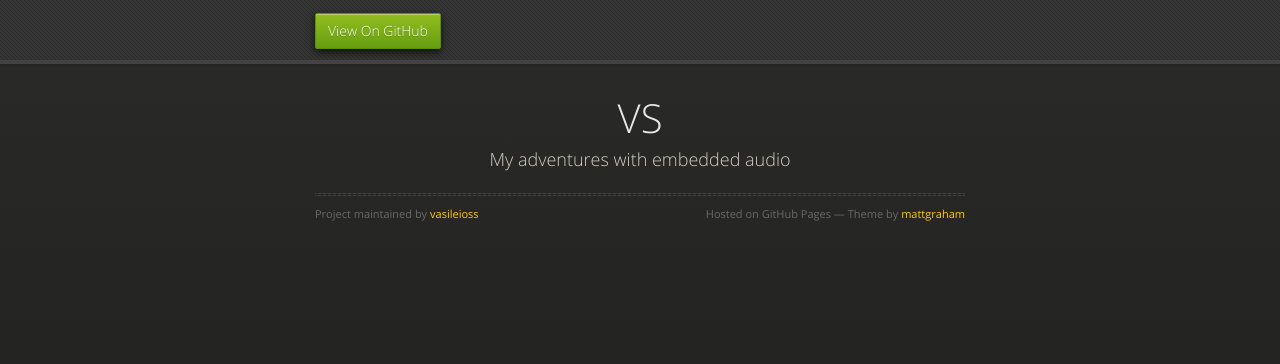
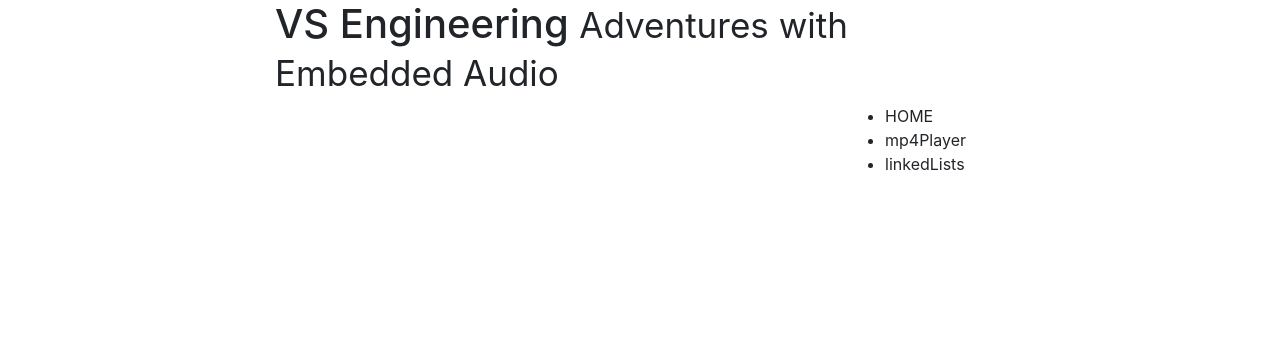
Before and after one commit to santinio/vasileioss.github.io, a plain HTML site: page index.html in a window 1280 px wide. Drawn offline with nearby package versions, Linux system fonts and the light colour scheme.

Commit message:
Update index.html

```diff
--- a/index.html
+++ b/index.html
@@ -1,47 +1,69 @@
-<!doctype html>
-<html>
-  <head>
-    <meta charset="utf-8">
-    <meta http-equiv="X-UA-Compatible" content="chrome=1">
-    <title>Vasileioss.GitHub.io by vasileioss</title>
-    <link rel="stylesheet" href="stylesheets/styles.css">
-    <link rel="stylesheet" href="stylesheets/github-dark.css">
-    <script src="https://ajax.googleapis.com/ajax/libs/jquery/1.7.1/jquery.min.js"></script>
-    <script src="javascripts/respond.js"></script>
-    <!--[if lt IE 9]>
-      <script src="//html5shiv.googlecode.com/svn/trunk/html5.js"></script>
-    <![endif]-->
-    <!--[if lt IE 8]>
-    <link rel="stylesheet" href="stylesheets/ie.css">
-    <![endif]-->
-    <meta name="viewport" content="width=device-width, initial-scale=1, user-scalable=no">
+<!DOCTYPE html>
+<html lang="en">
+<head>
+  <meta charset="utf-8">
+  <title>Bootstrap 3, from LayoutIt!</title>
+  <meta name="viewport" content="width=device-width, initial-scale=1.0">
+  <meta name="description" content="">
+  <meta name="author" content="">
 
-  </head>
-  <body>
-      <div id="header">
-        <nav>
-          <li class="fork"><a href="https://github.com/vasileioss">View On GitHub</a></li>
-        </nav>
-      </div><!-- end header -->
+	<!--link rel="stylesheet/less" href="less/bootstrap.less" type="text/css" /-->
+	<!--link rel="stylesheet/less" href="less/responsive.less" type="text/css" /-->
+	<!--script src="js/less-1.3.3.min.js"></script-->
+	<!--append ‘#!watch’ to the browser URL, then refresh the page. -->
 
-    <div class="wrapper">
+	<link href="css/bootstrap.min.css" rel="stylesheet">
+	<link href="css/style.css" rel="stylesheet">
 
-      <section>
-        <div id="title">
-          <h1>VS</h1>
-          <p>My adventures with embedded audio</p>
-          <hr>
-          <span class="credits left">Project maintained by <a href="https://github.com/vasileioss">vasileioss</a></span>
-          <span class="credits right">Hosted on GitHub Pages &mdash; Theme by <a href="https://twitter.com/michigangraham">mattgraham</a></span>
-        </div>
+  <!-- HTML5 shim, for IE6-8 support of HTML5 elements -->
+  <!--[if lt IE 9]>
+    <script src="js/html5shiv.js"></script>
+  <![endif]-->
 
-        <h3>
+  <!-- Fav and touch icons -->
+  <link rel="apple-touch-icon-precomposed" sizes="144x144" href="img/apple-touch-icon-144-precomposed.png">
+  <link rel="apple-touch-icon-precomposed" sizes="114x114" href="img/apple-touch-icon-114-precomposed.png">
+  <link rel="apple-touch-icon-precomposed" sizes="72x72" href="img/apple-touch-icon-72-precomposed.png">
+  <link rel="apple-touch-icon-precomposed" href="img/apple-touch-icon-57-precomposed.png">
+  <link rel="shortcut icon" href="img/favicon.png">
 
+	<script type="text/javascript" src="js/jquery.min.js"></script>
+	<script type="text/javascript" src="js/bootstrap.min.js"></script>
+	<script type="text/javascript" src="js/scripts.js"></script>
+</head>
 
-      </section>
-
-    </div>
-    <!--[if !IE]><script>fixScale(document);</script><![endif]-->
-
-  </body>
+<body>
+<div class="container">
+	<div class="row clearfix">
+		<div class="col-md-2 column">
+		</div>
+		<div class="col-md-8 column">
+			<div class="page-header">
+				<h1>
+					VS Engineering <small>Adventures with Embedded Audio</small>
+				</h1>
+			</div>
+			<div class="row clearfix">
+				<div class="col-md-9 column">
+				</div>
+				<div class="col-md-3 column">
+					<ul>
+						<li>
+							HOME
+						</li>
+						<li>
+							mp4Player
+						</li>
+						<li>
+							linkedLists
+						</li>
+					</ul>
+				</div>
+			</div>
+		</div>
+		<div class="col-md-2 column">
+		</div>
+	</div>
+</div>
+</body>
 </html>
```
